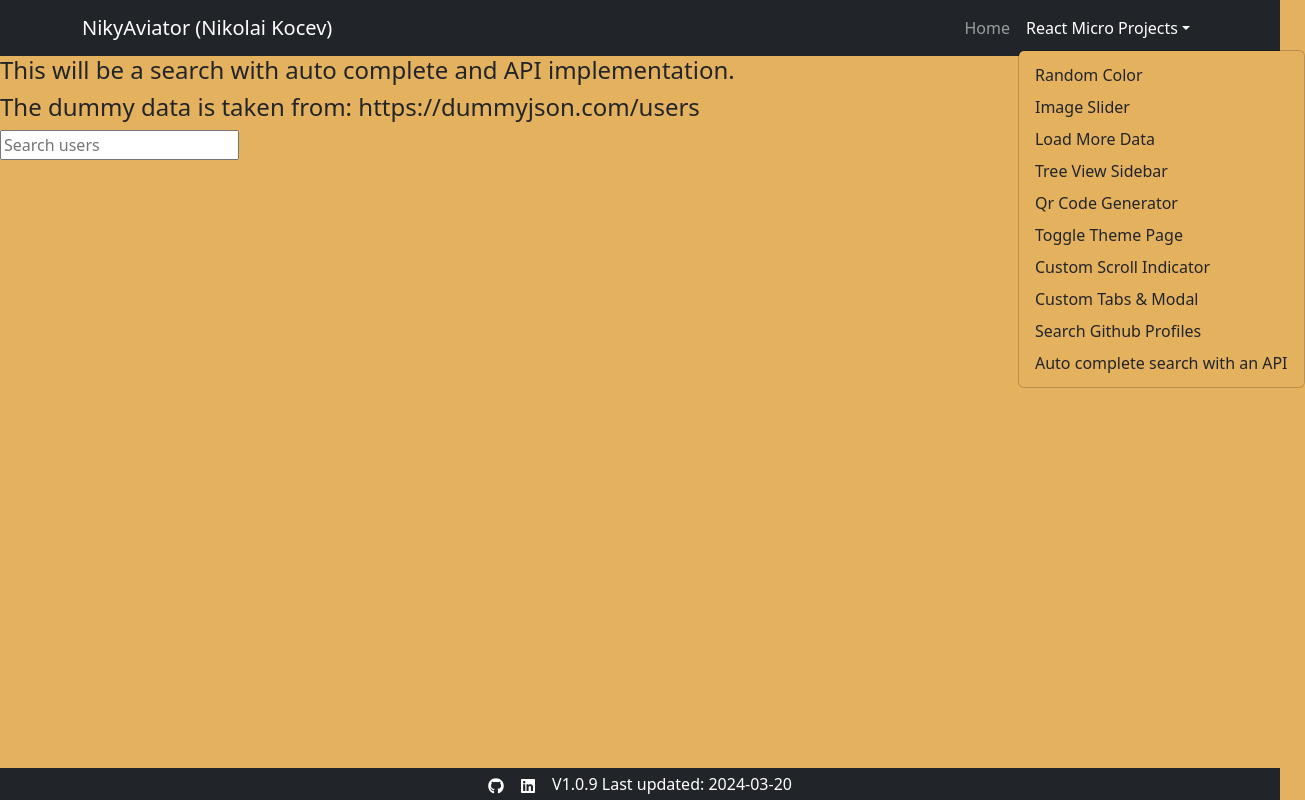
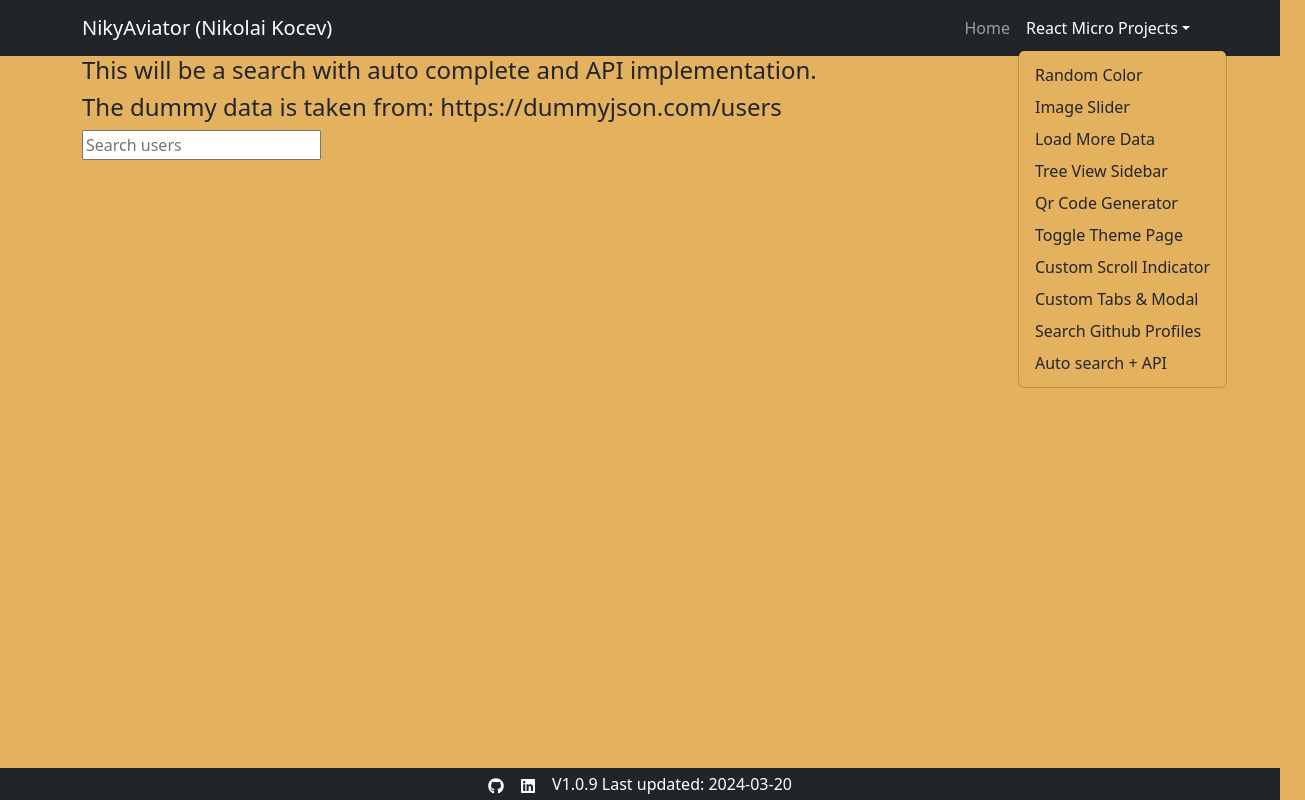
Before and after one commit to NikyAviator/nikolaikocev, a React (Vite) app in the folder frontend/: page /search in a window 1280 px wide. Both pictures are taken after a click on the button "React Micro Projects". Shown: the whole page, 1305 px wide, since content can reach past the window. Built offline with nearby package versions, Linux system fonts and the light colour scheme; no server answers; a web font is replaced by a local one.

Commit message:
Fixed another typo

```diff
--- a/frontend/src/Components/Header.jsx
+++ b/frontend/src/Components/Header.jsx
@@ -43,7 +43,7 @@ function Header() {
                 Search Github Profiles
               </NavDropdown.Item>
               <NavDropdown.Item href='/search'>
-                Auto complete search with an API
+                Auto search + API
               </NavDropdown.Item>
             </NavDropdown>
           </Nav>
--- a/frontend/src/Pages/SearchPage.jsx
+++ b/frontend/src/Pages/SearchPage.jsx
@@ -1,12 +1,17 @@
 import '../scss/styles.scss';
 import SearchAutocomplete from '../Components/search-autocomplete-api/SearchAutocomplete';
+import Container from 'react-bootstrap/Container';
 
 const SearchPage = () => {
   return (
     <>
-      <h4>This will be a search with auto complete and API implementation.</h4>
-      <h4>The dummy data is taken from: https://dummyjson.com/users</h4>
-      <SearchAutocomplete />
+      <Container>
+        <h4>
+          This will be a search with auto complete and API implementation.
+        </h4>
+        <h4>The dummy data is taken from: https://dummyjson.com/users</h4>
+        <SearchAutocomplete />
+      </Container>
     </>
   );
 };
```
